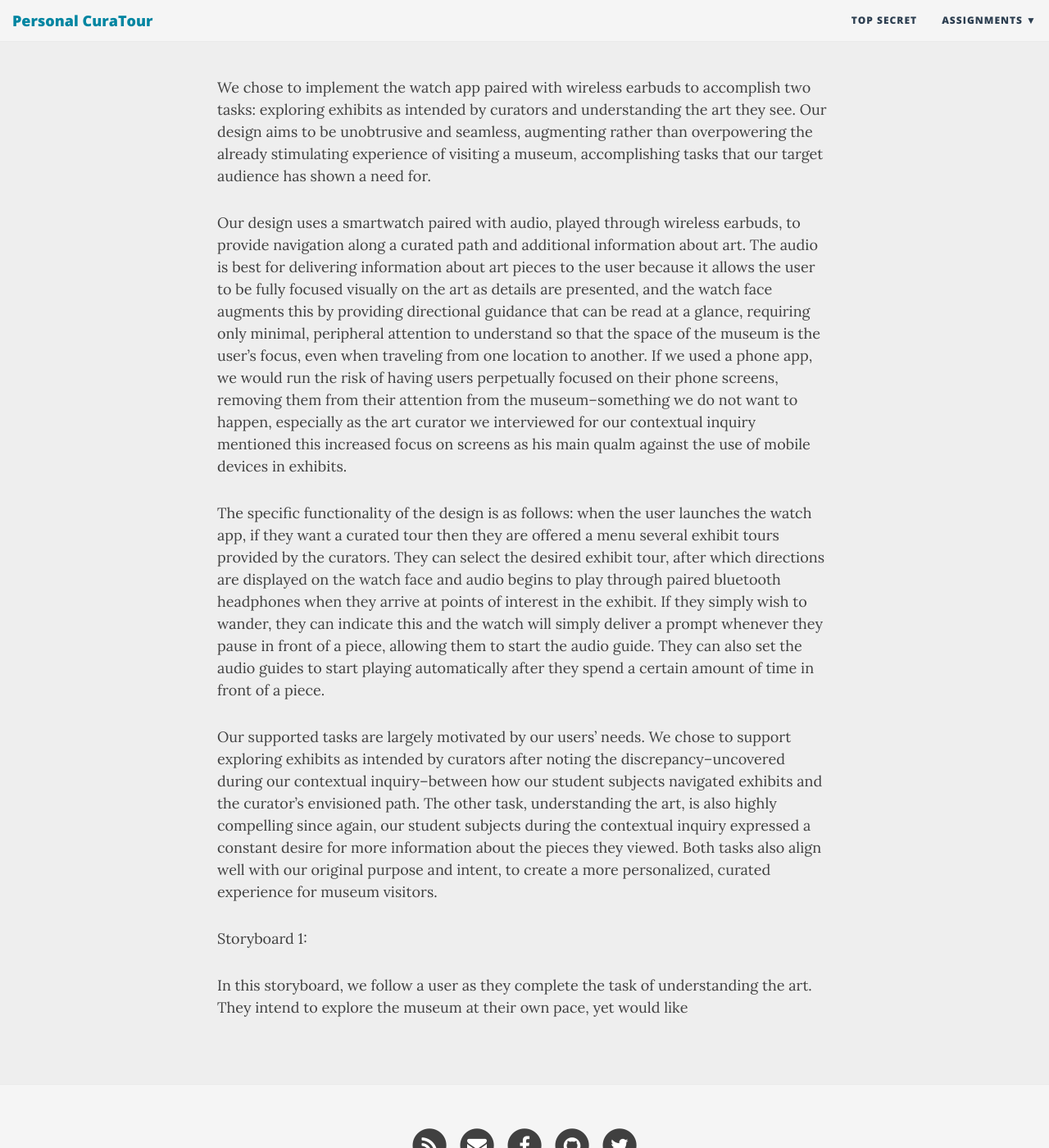
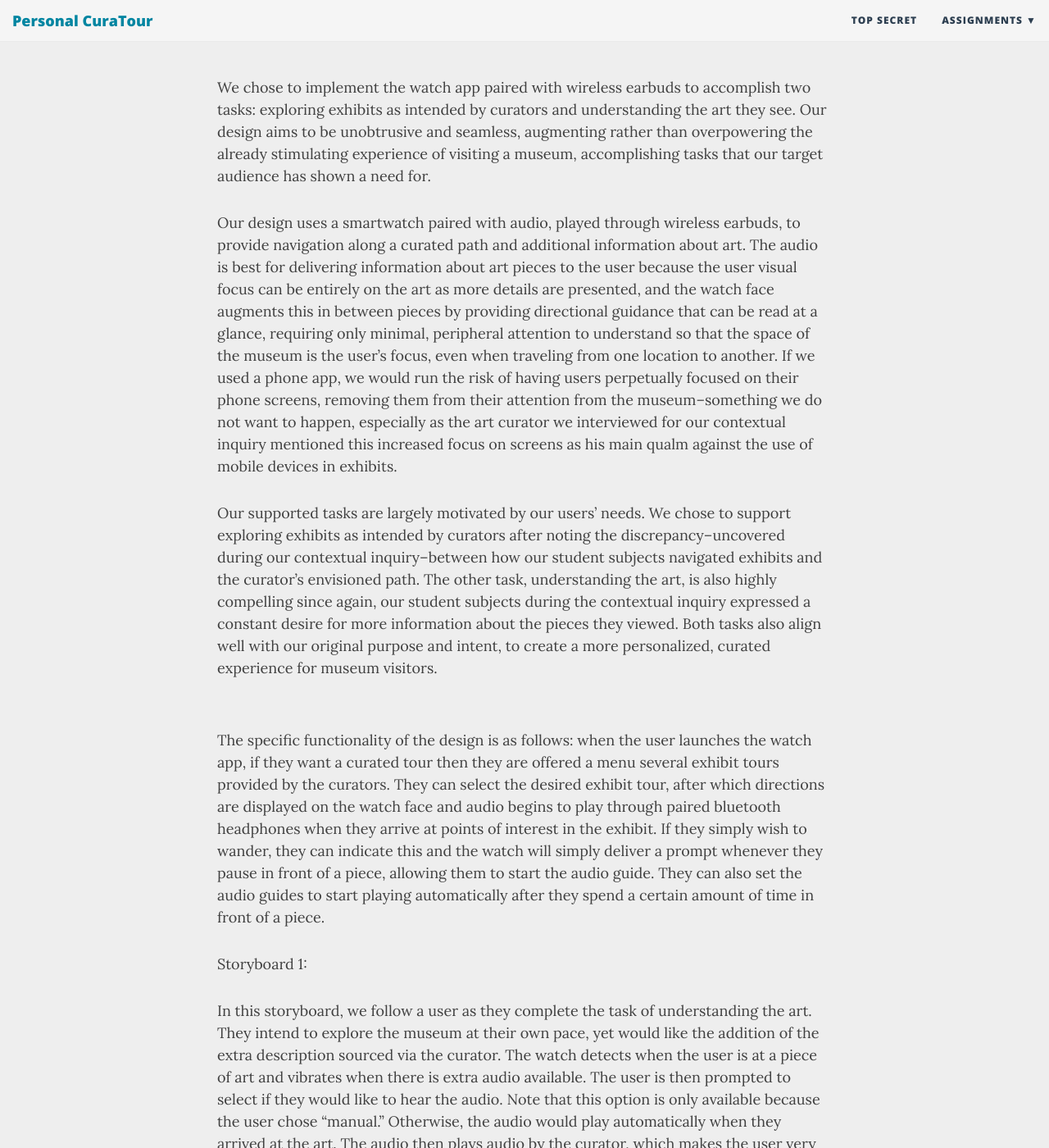
Before and after one commit to krtejeda/PersonalCuraTour, a Jekyll site: the page built from Project-Design-Review.md, in a window 1280 px wide and 1400 px high, scrolled down 273 px. Shown: the whole window at 82% size. Built offline with Jekyll 4.4.1, drawn with Linux system fonts in a browser that asks for light colours; nearby versions of some CDN libraries; some of the changed text lies outside the part shown.

Commit message:
Update Project-Design-Review.md

```diff
--- a/Project-Design-Review.md
+++ b/Project-Design-Review.md
@@ -5,13 +5,20 @@
 
 We chose to implement the watch app paired with wireless earbuds to accomplish two tasks: exploring exhibits as intended by curators and understanding the art they see.  Our design aims to be unobtrusive and seamless, augmenting rather than overpowering the already stimulating experience of visiting a museum, accomplishing tasks that our target audience has shown a need for.
 
-Our design uses a smartwatch paired with audio, played through wireless earbuds, to provide navigation along a curated path and additional information about art.  The audio is best for delivering information about art pieces to the user because it allows the user to be fully focused visually on the art as details are presented, and the watch face augments this by providing directional guidance that can be read at a glance, requiring only minimal, peripheral attention to understand so that the space of the museum is the user’s focus, even when traveling from one location to another.  If we used a phone app, we would run the risk of having users perpetually focused on their phone screens, removing them from their attention from the museum--something we do not want to happen, especially as the art curator we interviewed for our contextual inquiry mentioned this increased focus on screens as his main qualm against the use of mobile devices in exhibits.
+Our design uses a smartwatch paired with audio, played through wireless earbuds, to provide navigation along a curated path and additional information about art.  The audio is best for delivering information about art pieces to the user because the user visual focus can be entirely on the art as more details are presented, and the watch face augments this in between pieces by providing directional guidance that can be read at a glance, requiring only minimal, peripheral attention to understand so that the space of the museum is the user’s focus, even when traveling from one location to another.  If we used a phone app, we would run the risk of having users perpetually focused on their phone screens, removing them from their attention from the museum--something we do not want to happen, especially as the art curator we interviewed for our contextual inquiry mentioned this increased focus on screens as his main qualm against the use of mobile devices in exhibits.
+
+Our supported tasks are largely motivated by our users’ needs.  We chose to support exploring exhibits as intended by curators after noting the discrepancy--uncovered during our contextual inquiry--between how our student subjects navigated exhibits and the curator’s envisioned path.   The other task, understanding the art, is also highly compelling since again, our student subjects during the contextual inquiry expressed a constant desire for more information about the pieces they viewed.  Both tasks also align well with our original purpose and intent, to create a more personalized, curated experience for museum visitors.
+
+----------
 
 The specific functionality of the design is as follows: when the user launches the watch app, if they want a curated tour then they are offered a menu several exhibit tours provided by the curators. They can select the desired exhibit tour, after which directions are displayed on the watch face and audio begins to play through paired bluetooth headphones when they arrive at points of interest in the exhibit.  If they simply wish to wander, they can indicate this and the watch will simply deliver a prompt whenever they pause in front of a piece, allowing them to start the audio guide.  They can also set the audio guides to start playing automatically after they spend a certain amount of time in front of a piece.
-
-Our supported tasks are largely motivated by our users’ needs.  We chose to support exploring exhibits as intended by curators after noting the discrepancy--uncovered during our contextual inquiry--between how our student subjects navigated exhibits and the curator’s envisioned path.   The other task, understanding the art, is also highly compelling since again, our student subjects during the contextual inquiry expressed a constant desire for more information about the pieces they viewed.  Both tasks also align well with our original purpose and intent, to create a more personalized, curated experience for museum visitors.
 
 
 Storyboard 1:
 
-In this storyboard, we follow a user as they complete the task of understanding the art. They intend to explore the museum at their own pace, yet would like
+In this storyboard, we follow a user as they complete the task of understanding the art. They intend to explore the museum at their own pace, yet would like the addition of the extra description sourced via the curator. The watch detects when the user is at a piece of art and vibrates when there is extra audio available. The user is then prompted to select if they would like to hear the audio. Note that this option is only available because the user chose “manual.” Otherwise, the audio would play automatically when they arrived at the art. The audio then plays audio by the curator, which makes the user very happy.
+
+
+Storyboard 2:
+
+In this storyboard, we follow a user as they complete the primary task of exploring the museum as intended, which also implicitly tackles the task of understanding the art. They intend to go on a guided tour of an exhibit. The user selects a guided tour from a preset list of exhibits that support guided tours. The user is then prompted with the location of the next piece of art they should visit. This is expressed through a directional arrow and the name of the art. When they reach the art, the watch vibrates and audio sourced by the curator of the exhibit automatically starts playing.
```
